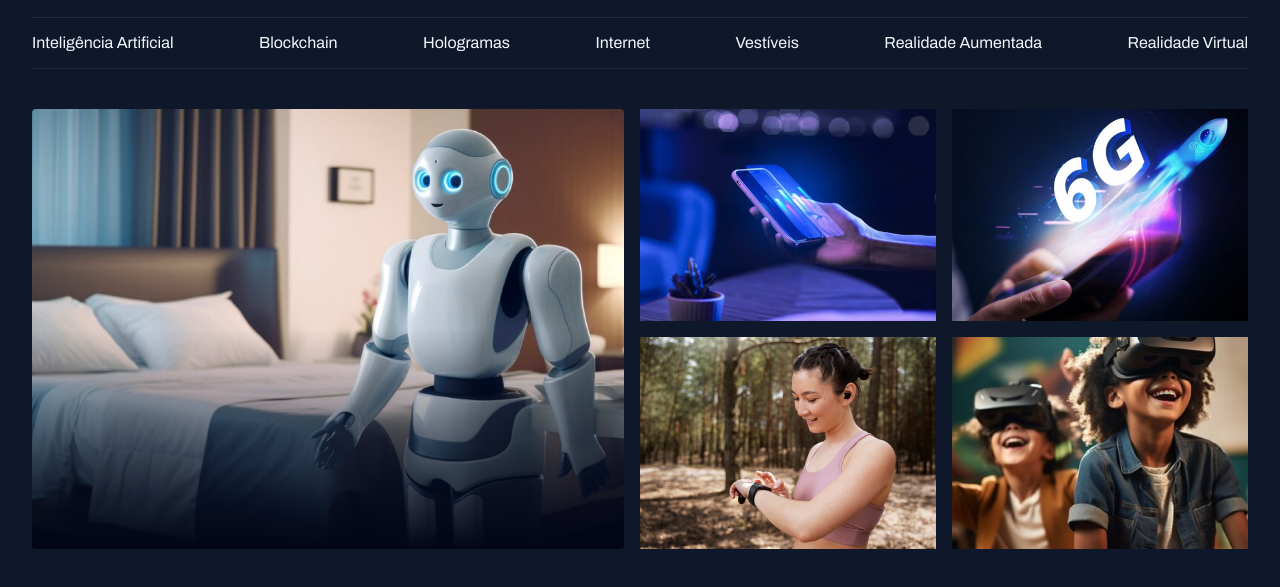
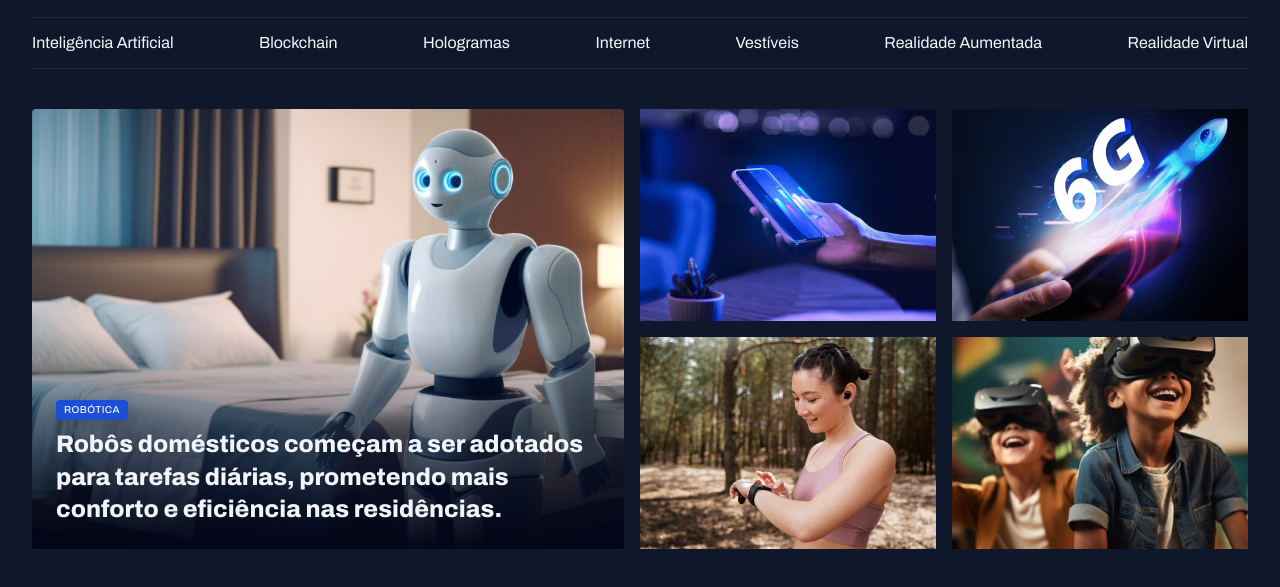
Before and after one commit to LucieneFreitas/Portal_noticias, a plain HTML site: page index.html in a window 1280 px wide. Shown: the part 55-642 px from the top of the page. Drawn offline with Linux system fonts and the light colour scheme.

Commit message:
conteudo do card

```diff
--- a/index.html
+++ b/index.html
@@ -50,9 +50,19 @@
   <!-- Main Start-->
      <main class="grid container">
         <section id="featured" class="grid grid-flow-col gap-16">
-            <div class="card">
+            <figure class="card">
                 <img src="assets/images/Image 01.png" alt="">
-            </div>
+
+                <figcaption>
+                    <span class="content-tag">robótica</span>
+                    <h2 class="text-2xl">
+                        Robôs domésticos começam a ser adotados para tarefas diárias, prometendo mais conforto e
+                        eficiência nas residências.
+                    </h2>
+                </figcaption>
+
+
+            </figure>
 
             <div class="grid grid-cols-2 gap-16">
                 <div>
@@ -73,6 +83,7 @@
             </div>
         </section>
     </main>
+
   <!-- Main End-->
 </body>
 </html>
--- a/styles/global.css
+++ b/styles/global.css
@@ -55,3 +55,15 @@ img {
 main {
     margin-block: 40px;
 }
+
+.content-tag {
+    display: inline-block;
+    background-color: var(--brand-color-dark);
+    padding: 4px 8px;
+    border-radius: 4px;
+    font: 500 10px/1.2 var(--font-family);
+    text-transform: uppercase;
+    letter-spacing: 0.04em;
+    color: var(--text-color-primary);
+    box-shadow: 0px 4px 16px rgba(2, 6, 23, 0.251);
+  }
--- a/styles/sections.css
+++ b/styles/sections.css
@@ -10,15 +10,24 @@
         position: relative;
 
         &::before {
-          content: "";
-          position: absolute;
-          inset: 0;
-          top: 50%;
-          background: linear-gradient(
-            180deg,
-            transparent 0%,
-            #020617 100%
-          );
+            content: "";
+            position: absolute;
+            inset: 0;
+            top: 50%;
+            background: linear-gradient(180deg,
+                    transparent 0%,
+                    #020617 100%);
+        }
+
+        figcaption {
+            position: absolute;
+            bottom: 0;
+
+            padding: 24px;
+
+            h2 {
+                margin-top: 8px;
+            }
         }
     }
 }
--- a/styles/utility.css
+++ b/styles/utility.css
@@ -14,3 +14,19 @@
 .gap-16 {
     gap: 16px;
 }
+
+.text-2xl {
+    font: var(--h1);
+}
+
+.text-xl {
+    font: var(--h2);
+}
+
+.text-lg {
+    font: var(--h3);
+}
+
+.text-sm {
+    font: var(--text-sm);
+}
```
